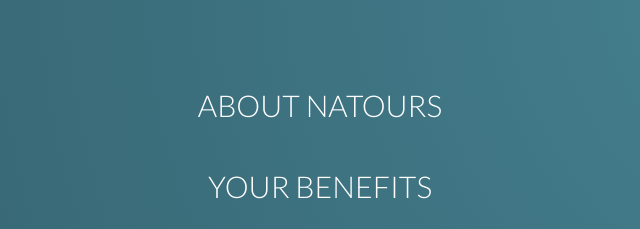
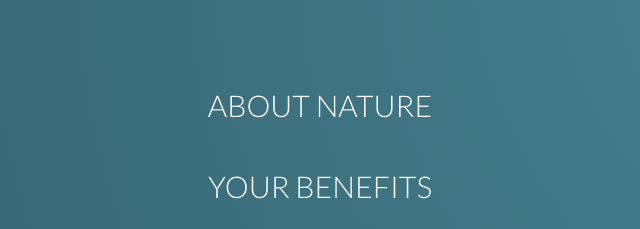
Before and after one commit to Rtroman14/Natours, a website: page index.html in a window 1280 px wide. Both pictures are taken after a click on the label 1185 px from the left and 95 px from the top of the page. Shown: the part 133-362 px from the top of the page, 320-960 px from the left. Drawn offline with Linux system fonts and the light colour scheme.

Commit message:
minor name change

```diff
--- a/index.html
+++ b/index.html
@@ -15,7 +15,7 @@
         <link rel="stylesheet" href="css/style.css" />
         <link rel="shortcut icon" type="image/png" href="img/favicon.png" />
 
-        <title>Natours | Exciting tours for adventurous people</title>
+        <title>Nature</title>
     </head>
     <body>
         <div class="navigation">
@@ -30,7 +30,7 @@
             <nav class="navigation__nav">
                 <ul class="navigation__list">
                     <li class="navigation__item">
-                        <a href="#" class="navigation__link">About Natours</a>
+                        <a href="#" class="navigation__link">About Nature</a>
                     </li>
                     <li class="navigation__item">
                         <a href="#" class="navigation__link">Your benefits</a>
```
